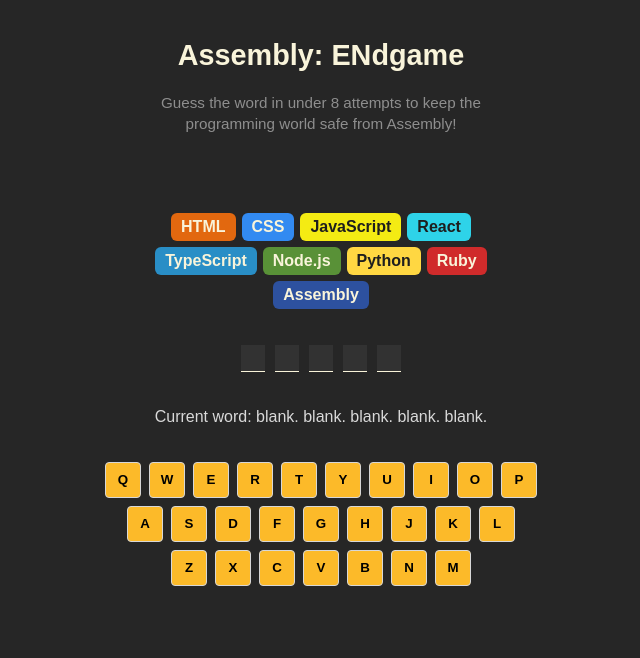
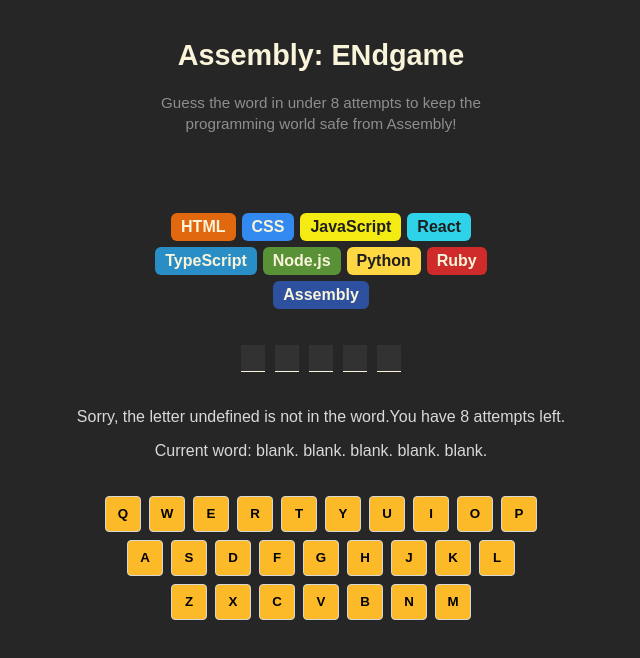
Before and after one commit to Halcyon666/react-daily-learn, a React (Vite) app: page / in a window 1280 px wide. Shown: the top 658 px of the page, without its empty margins (319-959 px from the left). Built offline with nearby package versions, Linux system fonts and the light colour scheme.

Commit message:
aria part2 enhancement

```diff
--- a/src/assembly endgame/App.tsx
+++ b/src/assembly endgame/App.tsx
@@ -18,9 +18,9 @@ export default function AssemblyEndgame() {
     .split("")
     .every((c) => guessedLetters.includes(c));
   const isGameOver = isGameLost || isGameWon;
+  const lastGuessedLetter = guessedLetters[guessedLetters.length - 1];
   const lastLetterWrong =
-    guessedLetters.length > 0 &&
-    !currentWord.includes(guessedLetters[guessedLetters.length - 1]);
+    guessedLetters.length > 0 && !currentWord.includes(lastGuessedLetter);
 
   // static valuse
   const alphabet = "qwertyuiopasdfghjkl";
@@ -134,6 +134,13 @@ export default function AssemblyEndgame() {
       <section className="word">{currentWordElements}</section>
       <section className="src-only" aria-live="polite" role="status">
         <p>
+          {currentWord.includes(lastGuessedLetter)
+            ? `Correct! The letter ${lastGuessedLetter} is in the word.`
+            : `Sorry, the letter ${lastGuessedLetter} is not in the word.`}
+          You have {languages.length - 1 - wrongGuessesArr.length} attempts
+          left.
+        </p>
+        <p>
           Current word:{" "}
           {currentWord
             .split("")
```
